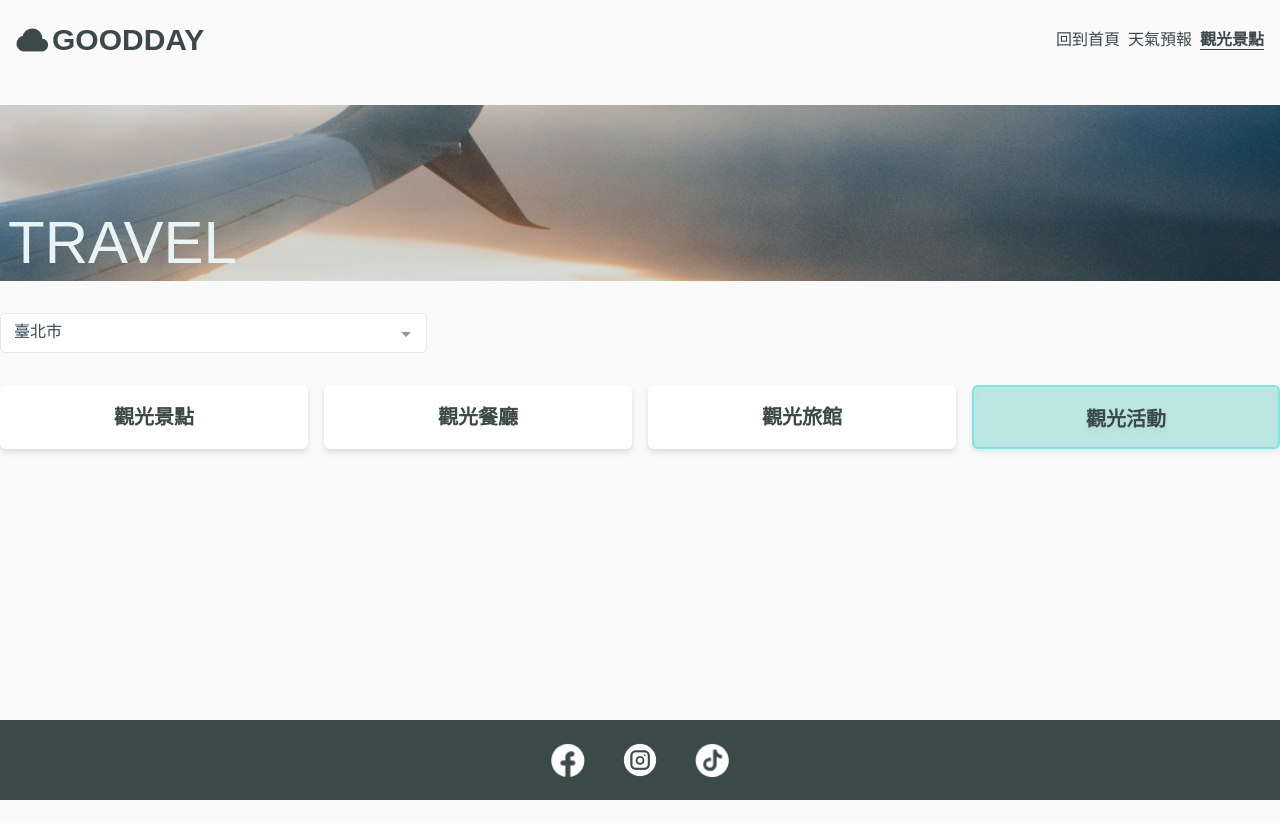
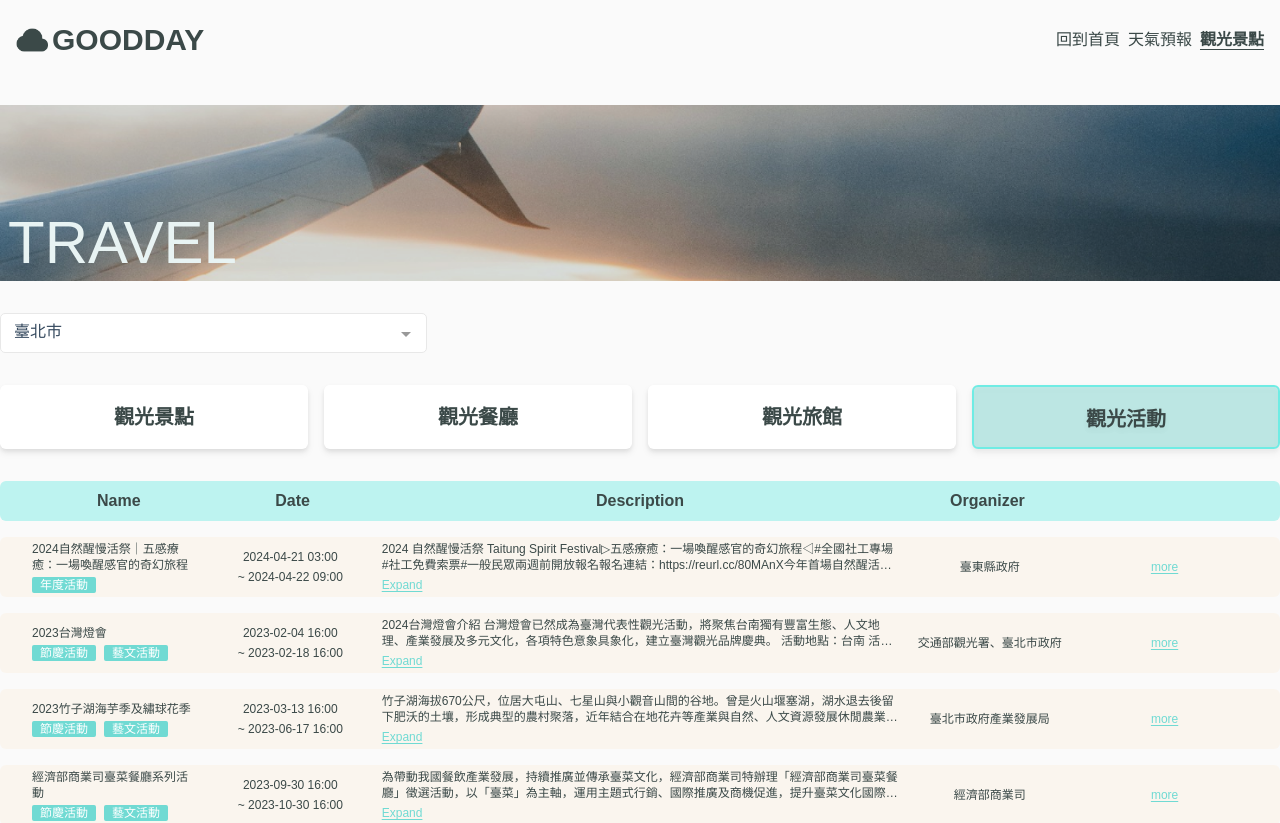
Before and after one commit to tonia83731/goodday-frontend, a Vue app: page /travel/activities in a window 1280 px wide. Shown: the top 823 px of the page. Before the commit the page ends 800 px from the top, so only its background shows below. Built offline with nearby package versions, Linux system fonts and the light colour scheme.

Commit message:
feat: add travel activity page and create header component

```diff
--- a/src/App.vue
+++ b/src/App.vue
@@ -2,8 +2,11 @@
 import { RouterLink, RouterView } from 'vue-router'
 import { taiwanCitiesZH } from './data/twCity'
 import { socialLinks } from './data/socialLinks'
-
+import TheHeader from './components/TheHeader.vue'
 export default {
+  components: {
+    TheHeader
+  },
   data() {
     return {
       cityOptions: taiwanCitiesZH(),
@@ -36,90 +39,7 @@ export default {
 </script>
 
 <template>
-  <header
-    class="bg-light fixed top-0 left-0 z-[999] h-[60px] leading-[60px] md:h-20 md:leading-[80px] px-4 w-full"
-  >
-    <div class="flex justify-between items-center w-full h-full">
-      <RouterLink to="/">
-        <div class="flex gap-1 items-center">
-          <img src="./assets/icons/logo.png" alt="GOODDAY" class="w-7 h-7 md:w-8 md:h-8" />
-          <div class="font-bold font-titan-one text-2xl md:text-3xl">GOODDAY</div>
-        </div>
-      </RouterLink>
-      <button class="text-lg md:hidden" @click="handleHamburgerToggle" v-if="!hamburgarToggle">
-        <font-awesome-icon :icon="['fas', 'bars']" />
-      </button>
-      <button class="text-lg md:hidden" @click="handleHamburgerToggle" v-else>
-        <font-awesome-icon :icon="['fas', 'xmark']" />
-      </button>
-      <div class="hidden md:flex md:items-center md:gap-8 md:font-medium">
-        <nav class="flex gap-2">
-          <RouterLink
-            to="/"
-            :class="currentPath === '/' && 'font-extrabold underline underline-offset-4'"
-            >回到首頁</RouterLink
-          >
-          <RouterLink
-            to="/weather"
-            :class="currentPath === '/weather' && 'font-extrabold underline underline-offset-4'"
-            >天氣預報</RouterLink
-          >
-          <RouterLink
-            to="/travel"
-            :class="
-              currentPath.includes('/travel') && 'font-extrabold underline underline-offset-4'
-            "
-            >觀光景點</RouterLink
-          >
-        </nav>
-      </div>
-    </div>
-  </header>
-  <div
-    class="w-2/3 h-full bg-sky-3 fixed top-0 z-[600] transition ease-in"
-    :class="hamburgarToggle ? 'left-0 opacity-100' : '-left-[100%] opacity-0'"
-  >
-    <!-- Modal Logo -->
-    <div class="h-[60px] leading-[60px] text-light px-4 flex items-center">
-      <div class="flex gap-1 items-center">
-        <img src="./assets/icons/logo_light.png" alt="GOODDAY" class="w-7 h-7" />
-        <div class="font-bold font-titan-one text-2xl md:text-3xl">GOODDAY</div>
-      </div>
-    </div>
-    <div class="h-[calc(100vh-60px)] flex flex-col justify-between py-4">
-      <!-- Modal Router -->
-      <nav class="flex flex-col font-medium">
-        <RouterLink to="/" class="p-4" :class="currentPath === '/' && 'bg-sky-4 text-light'"
-          >回到首頁</RouterLink
-        >
-        <RouterLink
-          to="/weather"
-          class="p-4"
-          :class="currentPath === '/weather' && 'bg-sky-4 text-light'"
-          >天氣預報</RouterLink
-        >
-        <RouterLink
-          to="/travel"
-          class="p-4"
-          :class="currentPath.includes('/travel') && 'bg-sky-4 text-light'"
-          >觀光景點</RouterLink
-        >
-      </nav>
-      <!-- Selected -->
-      <div class="px-4">
-        <v-multi-select
-          v-model="citySelected"
-          :options="cityOptions"
-          :searchable="false"
-          :close-on-select="true"
-          :hide-selected="true"
-          :multiple="false"
-          select-label=""
-        >
-        </v-multi-select>
-      </div>
-    </div>
-  </div>
+  <TheHeader />
   <!-- mt-[90px] mb-[120px] md:mt-[120px] md:mb-[150px] flex flex-col gap-8 w-full -->
   <main class="mt-[75px] mb-8 md:mt-[105px]">
     <RouterView />
--- /dev/null
+++ b/src/components/TheHeader.vue
@@ -0,0 +1,119 @@
+<script lang="ts">
+import { taiwanCitiesZH } from '../data/twCity'
+
+export default {
+  data() {
+    return {
+      cityOptions: taiwanCitiesZH(),
+      citySelected: '臺北市',
+      hamburgarToggle: false
+    }
+  },
+  computed: {
+    currentPath() {
+      return this.$route.path
+    }
+  },
+  methods: {
+    handleHamburgerToggle() {
+      this.hamburgarToggle = !this.hamburgarToggle
+    }
+    // updateDimensions() {
+    //   this.screenWidth = window.innerWidth
+    // }
+  }
+}
+</script>
+
+<template>
+  <header
+    class="bg-light fixed top-0 left-0 z-[888] h-[60px] leading-[60px] md:h-20 md:leading-[80px] px-4 w-full"
+  >
+    <div class="flex justify-between items-center w-full h-full">
+      <RouterLink to="/">
+        <div class="flex gap-1 items-center">
+          <img src="../assets/icons/logo.png" alt="GOODDAY" class="w-7 h-7 md:w-8 md:h-8" />
+          <div class="font-bold font-titan-one text-2xl md:text-3xl">GOODDAY</div>
+        </div>
+      </RouterLink>
+      <button class="text-lg md:hidden" @click="handleHamburgerToggle" v-if="!hamburgarToggle">
+        <font-awesome-icon :icon="['fas', 'bars']" />
+      </button>
+      <button class="text-lg md:hidden" @click="handleHamburgerToggle" v-else>
+        <font-awesome-icon :icon="['fas', 'xmark']" />
+      </button>
+      <div class="hidden md:flex md:items-center md:gap-8 md:font-medium">
+        <nav class="flex gap-2">
+          <RouterLink
+            to="/"
+            :class="currentPath === '/' && 'font-extrabold underline underline-offset-4'"
+            >回到首頁</RouterLink
+          >
+          <RouterLink
+            to="/weather"
+            :class="currentPath === '/weather' && 'font-extrabold underline underline-offset-4'"
+            >天氣預報</RouterLink
+          >
+          <RouterLink
+            to="/travel"
+            :class="
+              currentPath.includes('/travel') && 'font-extrabold underline underline-offset-4'
+            "
+            >觀光景點</RouterLink
+          >
+        </nav>
+      </div>
+    </div>
+  </header>
+  <div
+    class="w-2/3 h-full bg-sky-3 fixed top-0 z-[999] transition ease-in"
+    :class="hamburgarToggle ? 'left-0 opacity-100' : '-left-[100%] opacity-0'"
+  >
+    <!-- Modal Logo -->
+    <div class="h-[60px] leading-[60px] text-light px-4 flex items-center">
+      <div class="flex gap-1 items-center">
+        <img src="../assets/icons/logo_light.png" alt="GOODDAY" class="w-7 h-7" />
+        <div class="font-bold font-titan-one text-2xl md:text-3xl">GOODDAY</div>
+      </div>
+    </div>
+    <div class="h-[calc(100vh-60px)] flex flex-col justify-between py-4">
+      <!-- Modal Router -->
+      <nav class="flex flex-col font-medium">
+        <RouterLink
+          @click="handleHamburgerToggle"
+          to="/"
+          class="p-4"
+          :class="currentPath === '/' && 'bg-sky-4 text-light'"
+          >回到首頁</RouterLink
+        >
+        <RouterLink
+          to="/weather"
+          class="p-4"
+          @click="handleHamburgerToggle"
+          :class="currentPath === '/weather' && 'bg-sky-4 text-light'"
+          >天氣預報</RouterLink
+        >
+        <RouterLink
+          to="/travel"
+          class="p-4"
+          @click="handleHamburgerToggle"
+          :class="currentPath.includes('/travel') && 'bg-sky-4 text-light'"
+          >觀光景點</RouterLink
+        >
+      </nav>
+      <!-- Selected -->
+      <div class="px-4">
+        <v-multi-select
+          v-model="citySelected"
+          :options="cityOptions"
+          :searchable="false"
+          :close-on-select="true"
+          :hide-selected="true"
+          :multiple="false"
+          select-label=""
+        >
+        </v-multi-select>
+      </div>
+    </div>
+  </div>
+</template>
--- a/src/components/TravelActivityItems.vue
+++ b/src/components/TravelActivityItems.vue
@@ -1,4 +1,6 @@
 <script lang="ts">
+import dayjs from 'dayjs'
+import 'dayjs/locale/zh-tw'
 export default {
   props: {
     ActivityID: String,
@@ -10,10 +12,57 @@ export default {
     Organizer: String,
     StartTime: String,
     EndTime: String
+  },
+  data() {
+    return {
+      isExpanded: false
+    }
+  },
+  computed: {
+    startEvent() {
+      return dayjs(this.StartTime).format('YYYY-MM-DD HH:mm')
+    },
+    endEvent() {
+      return dayjs(this.EndTime).format('YYYY-MM-DD HH:mm')
+    }
+  },
+  methods: {
+    descriptionExpand() {
+      this.isExpanded = !this.isExpanded
+    }
   }
 }
 </script>
-
+<!-- name & class * 1, time * 1, description * 2, organizer * 1, more  -->
 <template>
-  <div class="bg-moon-20 rounded-md px-8 py-2 flex gap-4 h-full"></div>
+  <div
+    class="bg-moon-20 rounded-md px-2 md:px-8 py-1 grid grid-cols-8 md:grid-cols-7 text-xs items-center gap-0.5 md:gap-2"
+  >
+    <div class="flex flex-col gap-1 col-span-2 md:col-span-1">
+      <div>{{ ActivityName }}</div>
+      <div class="hidden md:flex md:gap-2">
+        <p v-if="Class1" class="text-xs bg-sky-4 text-white rounded-sm px-2">{{ Class1 }}</p>
+        <p v-if="Class2" class="text-xs bg-sky-4 text-white rounded-sm px-2">{{ Class2 }}</p>
+      </div>
+    </div>
+    <div class="flex flex-col gap-1 justify-center items-center col-span-2 md:col-span-1">
+      <div>{{ startEvent }}</div>
+      <div>~ {{ endEvent }}</div>
+    </div>
+    <div class="col-span-3">
+      <div :class="isExpanded ? '' : 'description-lime-clamp-2 overflow-ellipsis'">
+        {{ Description }}
+      </div>
+      <button
+        class="text-xs text-sky-4 underline underline-offset-2 hover:font-bold w-full text-start mt-1"
+        @click="descriptionExpand()"
+      >
+        {{ isExpanded ? 'Close' : 'Expand' }}
+      </button>
+    </div>
+    <div class="text-center hidden md:block">{{ Organizer }}</div>
+    <button class="text-xs text-sky-4 underline underline-offset-2 hover:font-bold w-full">
+      more
+    </button>
+  </div>
 </template>
--- a/src/views/TravelActivityView.vue
+++ b/src/views/TravelActivityView.vue
@@ -1,5 +1,34 @@
-<script setup lang="ts"></script>
+<script lang="ts">
+import { dummyacti } from '../data/dummyacti'
+import TravelActivityItems from '@/components/TravelActivityItems.vue'
+
+export default {
+  components: {
+    TravelActivityItems
+  },
+  data() {
+    return {
+      travelActiData: dummyacti
+    }
+  }
+}
+</script>
 
 <template>
-  <main></main>
+  <div class="flex flex-col gap-4">
+    <div
+      class="font-bold text-center bg-sky-2 grid grid-cols-8 md:grid-cols-7 px-2 md:px-8 py-2 rounded-md"
+    >
+      <div class="col-span-2 md:col-span-1">Name</div>
+      <div class="col-span-2 md:col-span-1">Date</div>
+      <div class="col-span-3">Description</div>
+      <div class="hidden md:block">Organizer</div>
+      <div></div>
+    </div>
+    <div class="flex flex-col gap-4">
+      <div v-for="props in travelActiData" :key="props.ActivityID">
+        <TravelActivityItems v-bind="props" />
+      </div>
+    </div>
+  </div>
 </template>
--- a/src/views/TravelView.vue
+++ b/src/views/TravelView.vue
@@ -43,7 +43,7 @@ export default {
 </script>
 
 <template>
-  <div class="container mx-auto flex flex-col gap-8">
+  <div class="container mx-auto px-2 xl:px-0 flex flex-col gap-8 max-w-[1280px]">
     <div class="w-full h-32 md:h-44 relative">
       <img
         src="../assets/images/travel_hero.png"
--- a/src/views/WeatherView.vue
+++ b/src/views/WeatherView.vue
@@ -21,7 +21,7 @@ export default defineComponent({
 </script>
 
 <template>
-  <div class="container mx-auto flex flex-col gap-8">
+  <div class="container max-w-[1280px] mx-auto px-2 xl:px-0 flex flex-col gap-8">
     <div class="w-full h-32 md:h-44 relative">
       <img
         src="../assets/images/weather_hero.png"
```
